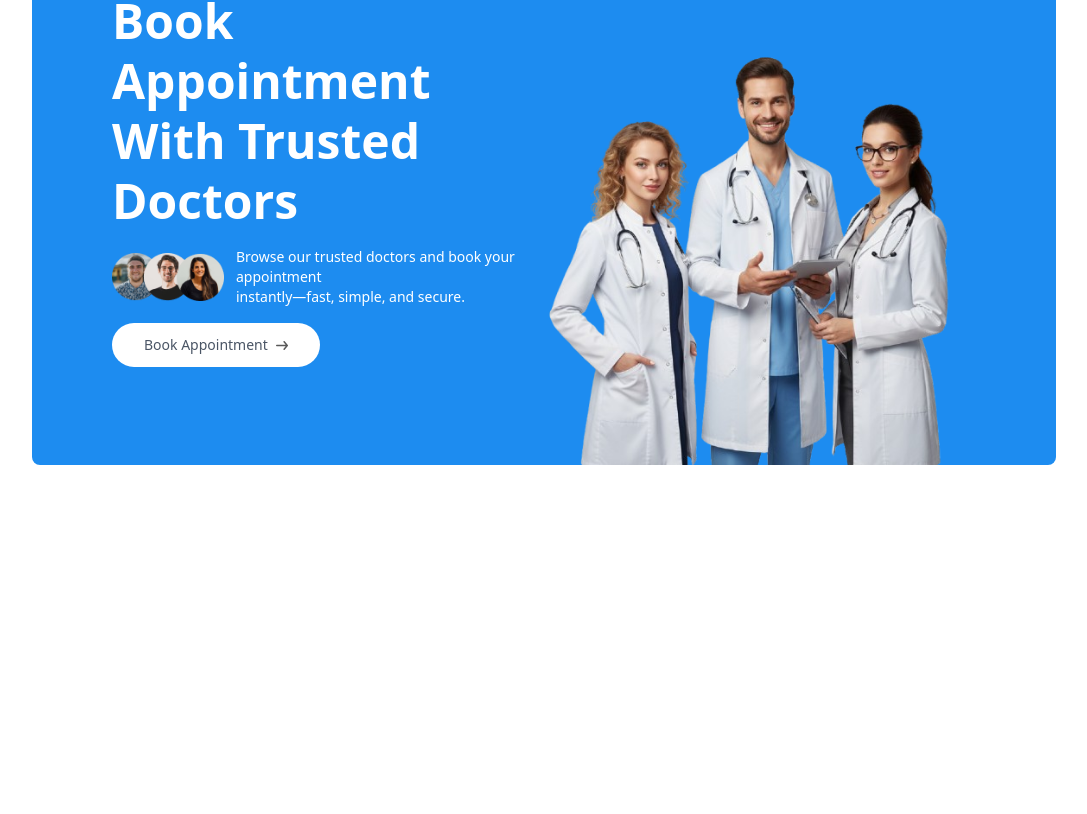
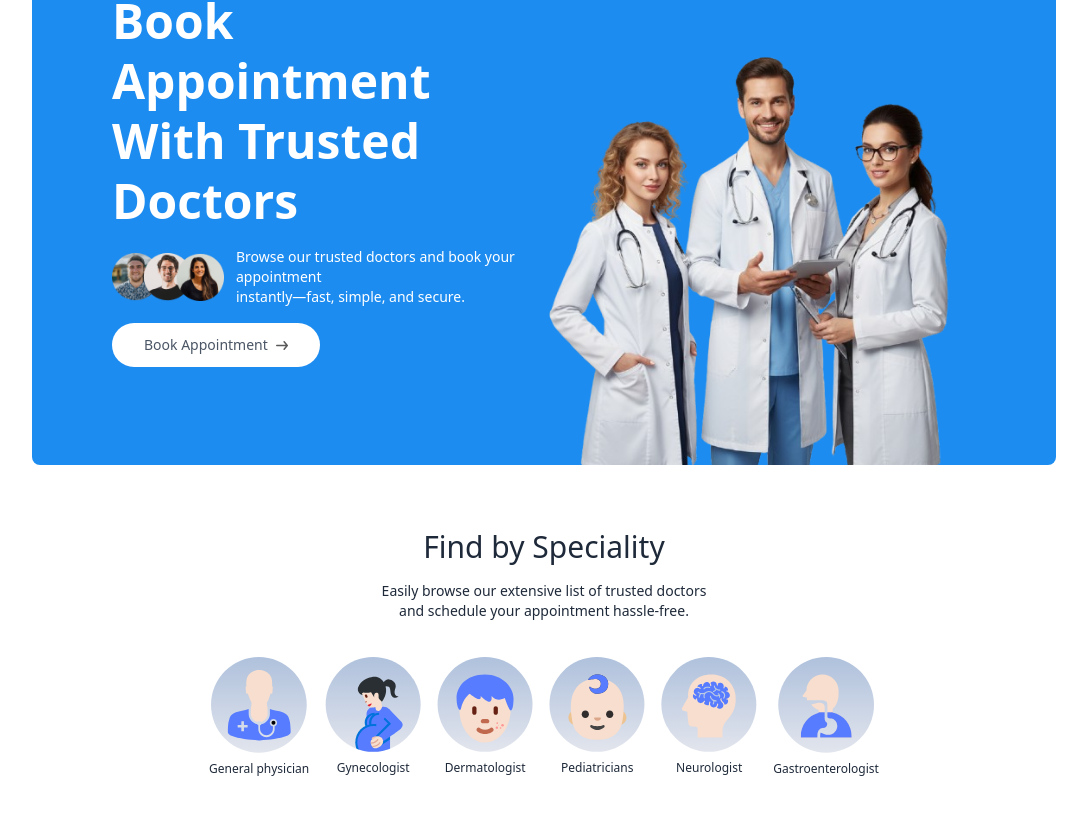
Before and after one commit to nzaman7878/Doctor-Appoinment-Booking-System-Using-MERN-stack, a React (Vite) app in the folder frontend/: page / in a window 1280 px wide. Shown: the part 242-1056 px from the top of the page, without its empty margins (96-1183 px from the left). Before the commit the page ends 800 px from the top, so only its background shows below. Built offline with nearby package versions, Linux system fonts and the light colour scheme.

Commit message:
Add SpecialityMenu component for browsing doctors by speciality

```diff
--- /dev/null
+++ b/frontend/src/components/SpcialityMenu.jsx
@@ -0,0 +1,32 @@
+import React from 'react'
+import { specialityData } from '../assets/assets_frontend/assets'
+import { Link } from 'react-router-dom'
+
+const SpcialityMenu = () => {
+  return (
+    <div className='flex flex-col items-center gap-4 py-16 text-gray-800' id='speciality'>
+  <h1 className='text-3xl font-medium'>Find by Speciality</h1>
+  <p className='sm:w-1/3 text-center text-sm'>
+    Easily browse our extensive list of trusted doctors and schedule your appointment hassle-free.
+  </p>
+  <div className='flex sm:justify-center gap-4 pt-5 w-full overflow-scroll'>
+    {
+      specialityData.map((item,index)=>(
+        <Link
+          onClick={()=>scrollTo(0,0)}
+          className='flex flex-col items-center text-xs cursor-pointer flex-shrink-0 hover:-translate-y-2 transition-all duration-500'
+          key={index}
+          to={`/doctors/${item.speciality}`}
+        >
+          <img className='w-16 sm:w-24 mb-2' src={item.image} alt="" />
+          <p>{item.speciality}</p>
+        </Link>
+      ))
+    }
+  </div>
+</div>
+
+  )
+}
+
+export default SpcialityMenu
--- a/frontend/src/index.css
+++ b/frontend/src/index.css
@@ -7,3 +7,7 @@
 .active hr {
     @apply block
 }
+
+::-webkit-scrollbar {
+    @apply hidden
+}
--- a/frontend/src/pages/Home.jsx
+++ b/frontend/src/pages/Home.jsx
@@ -1,10 +1,12 @@
 import React from 'react'
 import Header from '../components/Header'
+import SpcialityMenu from '../components/SpcialityMenu'
 
 const Home = () => {
   return (
     <div>
         <Header />
+        <SpcialityMenu />
     </div>
   )
 }
```
